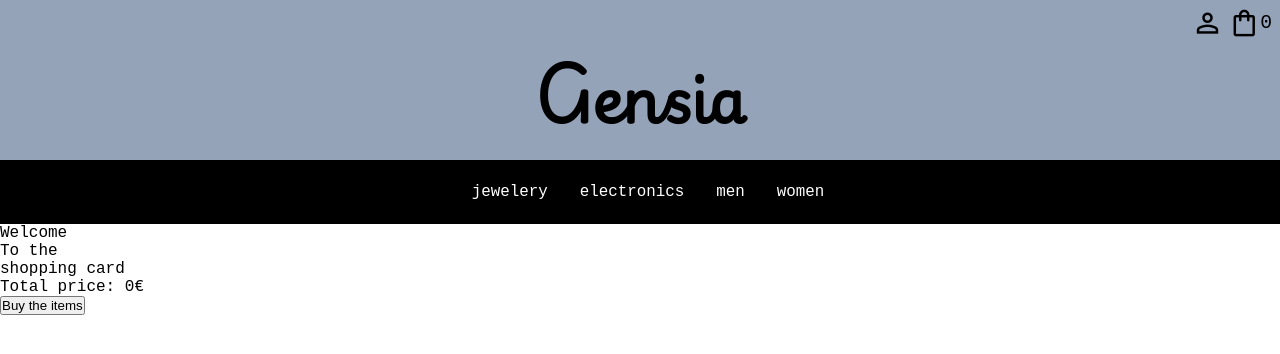
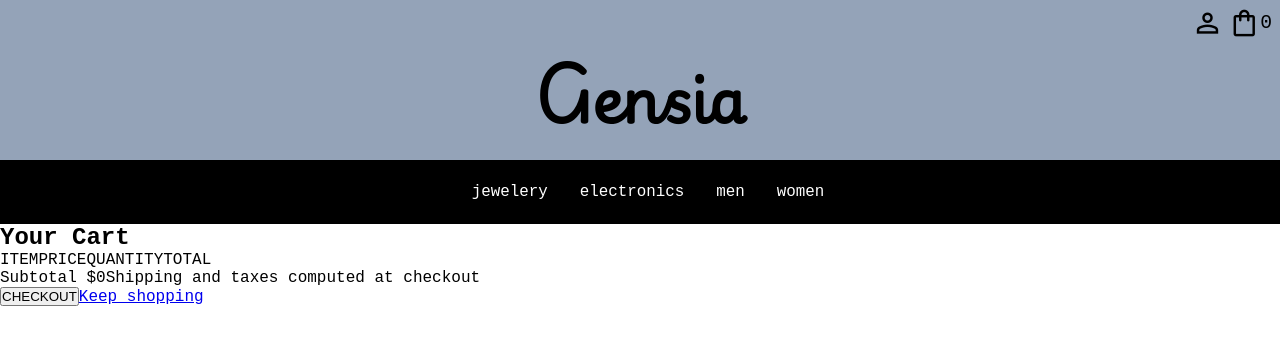
Before and after one commit to Mustafa1908/shopping-cart, a React (Vite) app: page /1/1/productadded/shoppingcard in a window 1280 px wide. Shown: the top 354 px of the page. Built offline with nearby package versions, Linux system fonts and the light colour scheme.

Commit message:
Add buyitem funciton to clear out items, add all elements to display shoppinCard corretly

```diff
--- a/src/pages/ShoppingCard/ShoppingCard.jsx
+++ b/src/pages/ShoppingCard/ShoppingCard.jsx
@@ -1,18 +1,20 @@
 import React, { useContext, useEffect, useState } from "react";
+import { Link } from "react-router-dom";
 import { NumberOfProductContext, ProductListContext } from "../../App";
-import shoppingCards from "./ShoppingCard.module.css";
+import shoppingCard from "./ShoppingCard.module.css";
 
 export default function ShoppingCard() {
   const [productList, setProductList] = useContext(ProductListContext);
   const [productCount, setProductCount] = useContext(NumberOfProductContext);
   const [finalPrice, setFinalPrice] = useState(0);
+
   // Calculate all products price
   useEffect(() => {
     let priceTotal = 0;
     for (let i = 0; i < productList.length; i++) {
       priceTotal += productList[i][1];
     }
-
+    priceTotal = Number(priceTotal.toFixed(2));
     setFinalPrice(priceTotal);
   }, [productList]);
   const deleteByIndex = (index) => {
@@ -26,6 +28,7 @@ export default function ShoppingCard() {
     let newProductArray = productList.slice();
     newProductArray[index][3] += 1;
     newProductArray[index][1] += newProductArray[index][4];
+    newProductArray[index][1] = Number(newProductArray[index][1].toFixed(2));
 
     setProductList(newProductArray);
     setProductCount(productCount + 1);
@@ -44,35 +47,50 @@ export default function ShoppingCard() {
     setProductCount(productCount - 1);
   }
 
-  function buyItems() {
+  function buyItem() {
+    setProductList("");
+    setFinalPrice(0);
     setProductCount(0);
-    setProductList("");
   }
 
   return (
-    <>
-      <p>Welcome</p>
-      <p>To the</p>
-      <p>shopping card</p>
+    <main className={shoppingCard.main}>
+      <div className={shoppingCard.cardContainer}>
+        <h2 className={shoppingCard.shoppingCardHeader}>Your Cart</h2>
+        <div className={shoppingCard.cardProductContainer}>
+          <div className={shoppingCard.categoryTitleContainer}>
+            <span className={shoppingCard.cardFirstTitle}>ITEM</span>
+            <span className={shoppingCard.cardTitle}>PRICE</span>
+            <span className={shoppingCard.cardTitle}>QUANTITY</span>
+            <span className={shoppingCard.finalTitle}>TOTAL</span>
+          </div>
+          <div className={shoppingCard.lineSeparator}></div>
+          <div className={shoppingCard.productsContainer}>
             {productList &&
               productList.map((product, index) => {
                 return (
-            <div key={productList[index][5]}>
-              <p>{product[0]}</p>
-              <img key={product[0]} src={product[2]} alt="" />
-              <p>{product[1]}</p>
-              <div>
-                <span
-                  className={
-                    shoppingCards.deleteProduct + " material-symbols-outlined"
-                  }
-                  onClick={() => deleteByIndex(index)}
+                  <div
+                    key={productList[index][5]}
+                    className={shoppingCard.productItemContainer}
                   >
-                  delete
+                    <div className={shoppingCard.productImageTitleContainer}>
+                      <img
+                        key={product[0]}
+                        src={product[2]}
+                        alt=""
+                        className={shoppingCard.productImage}
+                      />
+                      <span className={shoppingCard.productTitle}>
+                        {product[0]}
                       </span>
-                <div class="quantity">
+                    </div>
+                    <span className={shoppingCard.productPrice}>
+                      ${product[4]}
+                    </span>
+                    <div className={shoppingCard.quantityContainer}>
+                      <div className={shoppingCard.modifyQuantityContainer}>
                         <button
-                    className="minus"
+                          className={shoppingCard.buttonModifyQuantity}
                           aria-label="Decrease"
                           onClick={() => decreaseQuantity(index)}
                         >
@@ -80,11 +98,12 @@ export default function ShoppingCard() {
                         </button>
                         <input
                           type="number"
-                    className="input-box"
+                          className={shoppingCard.inputQuantity}
+                          disabled
                           value={productList[index][3]}
                         />
                         <button
-                    className="plus"
+                          className={shoppingCard.buttonModifyQuantity}
                           aria-label="Increase"
                           onClick={() => incrementQuantity(index)}
                         >
@@ -92,13 +111,44 @@ export default function ShoppingCard() {
                         </button>
                       </div>
                     </div>
+                    <div className={shoppingCard.totalRemoveContainer}>
+                      <span className={shoppingCard.productFinalPrice}>
+                        ${product[1]}
+                      </span>
+                      <button
+                        className={shoppingCard.removeButton}
+                        onClick={() => deleteByIndex(index)}
+                      >
+                        Remove
+                      </button>
+                    </div>
                   </div>
                 );
               })}
-      <p>Total price: {finalPrice}€</p>
-      <button className="buyButton" onClick={buyItems}>
-        Buy the items
+          </div>
+        </div>
+        <div className={shoppingCard.lineSeparator}></div>
+        <div className={shoppingCard.buyContainer}>
+          <div className={shoppingCard.totalPriceContainer}>
+            <span className={shoppingCard.finalPriceText}>
+              Subtotal ${finalPrice}
+            </span>
+            <span className={shoppingCard.shippingText}>
+              Shipping and taxes computed at checkout
+            </span>
+            <div className={shoppingCard.lineSeparator}></div>
+          </div>
+          <button
+            className={shoppingCard.checkoutButton}
+            onClick={() => buyItem()}
+          >
+            CHECKOUT
           </button>
-    </>
+          <Link to={"/electronics"} className={shoppingCard.keepShoppingText}>
+            Keep shopping
+          </Link>
+        </div>
+      </div>
+    </main>
   );
 }
```
Lines whose indentation alone changed are shown as unchanged.
